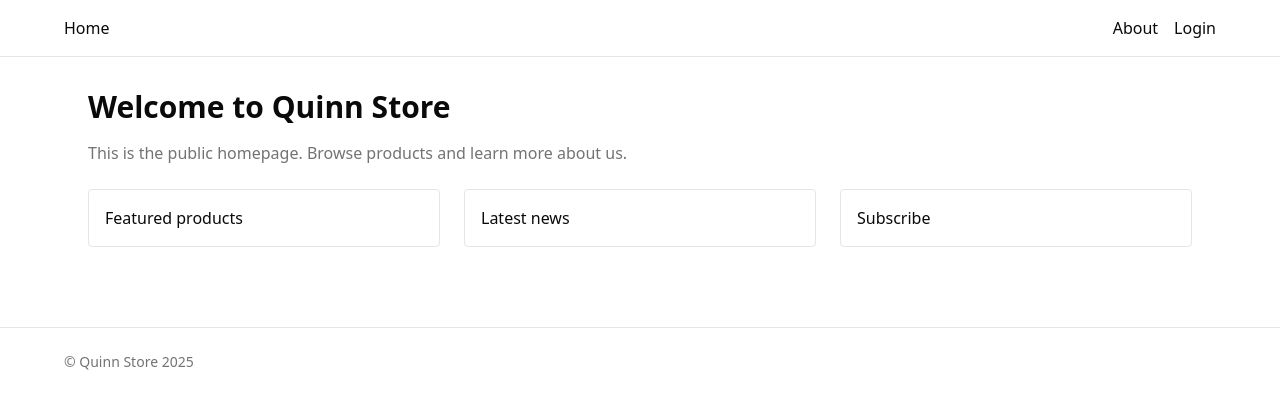
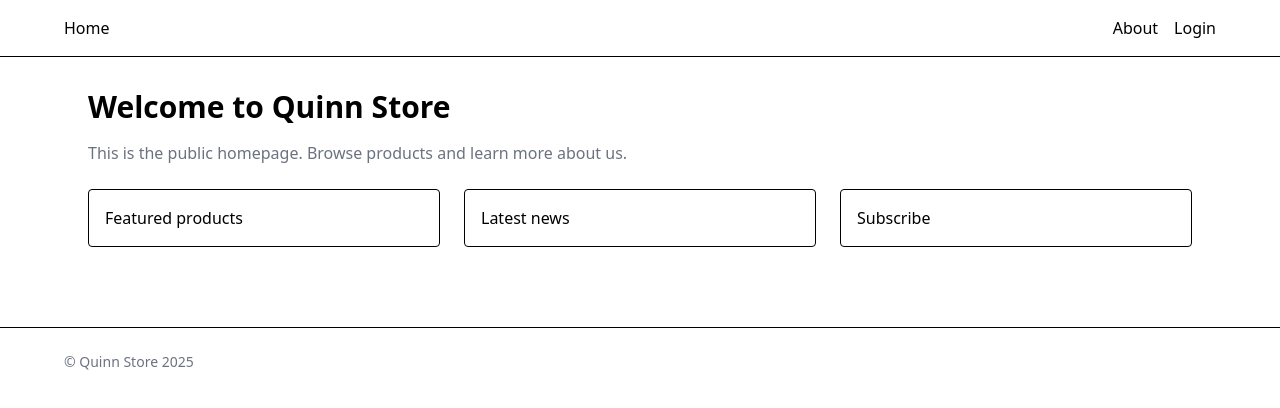
Before and after one commit to nguyenngoc200/clothing-store, a Next.js app: page / in a window 1280 px wide. Shown: the top 408 px of the page. Built offline with nearby package versions, Linux system fonts and the light colour scheme.

Commit message:
[CT-003] improve: globels css file

```diff
--- a/src/app/globals.css
+++ b/src/app/globals.css
@@ -82,18 +82,11 @@
   --color-input: var(--neutral-200);
   --color-ring: var(--primary-500);
 
-  /* Font families (fall back to existing) */
-  --font-body: var(
-    --font-sans,
-    Inter,
-    system-ui,
-    -apple-system,
-    'Segoe UI',
-    Roboto,
-    'Helvetica Neue',
-    Arial
-  );
-  --font-headline: var(--font-headline, 'Space Grotesk', system-ui, sans-serif);
+  /* =====================
+     Font Families
+     ===================== */
+  --font-body: 'Inter', sans-serif;
+  --font-headline: 'Space Grotesk', sans-serif;
 
   /* Container */
   --container-padding: 1.25rem;
@@ -120,119 +113,3 @@
   z-index: 20;
   transition: background-color 200ms ease;
 }
-
-@theme inline {
-  --radius-sm: calc(var(--radius) - 4px);
-  --radius-md: calc(var(--radius) - 2px);
-  --radius-lg: var(--radius);
-  --radius-xl: calc(var(--radius) + 4px);
-  --color-background: var(--background);
-  --color-foreground: var(--foreground);
-  --color-card: var(--card);
-  --color-card-foreground: var(--card-foreground);
-  --color-popover: var(--popover);
-  --color-popover-foreground: var(--popover-foreground);
-  --color-primary: var(--primary);
-  --color-primary-foreground: var(--primary-foreground);
-  --color-secondary: var(--secondary);
-  --color-secondary-foreground: var(--secondary-foreground);
-  --color-muted: var(--muted);
-  --color-muted-foreground: var(--muted-foreground);
-  --color-accent: var(--accent);
-  --color-accent-foreground: var(--accent-foreground);
-  --color-destructive: var(--destructive);
-  --color-border: var(--border);
-  --color-input: var(--input);
-  --color-ring: var(--ring);
-  --color-chart-1: var(--chart-1);
-  --color-chart-2: var(--chart-2);
-  --color-chart-3: var(--chart-3);
-  --color-chart-4: var(--chart-4);
-  --color-chart-5: var(--chart-5);
-  --color-sidebar: var(--sidebar);
-  --color-sidebar-foreground: var(--sidebar-foreground);
-  --color-sidebar-primary: var(--sidebar-primary);
-  --color-sidebar-primary-foreground: var(--sidebar-primary-foreground);
-  --color-sidebar-accent: var(--sidebar-accent);
-  --color-sidebar-accent-foreground: var(--sidebar-accent-foreground);
-  --color-sidebar-border: var(--sidebar-border);
-  --color-sidebar-ring: var(--sidebar-ring);
-}
-
-:root {
-  --radius: 0.625rem;
-  --background: oklch(1 0 0);
-  --foreground: oklch(0.145 0 0);
-  --card: oklch(1 0 0);
-  --card-foreground: oklch(0.145 0 0);
-  --popover: oklch(1 0 0);
-  --popover-foreground: oklch(0.145 0 0);
-  --primary: oklch(0.205 0 0);
-  --primary-foreground: oklch(0.985 0 0);
-  --secondary: oklch(0.97 0 0);
-  --secondary-foreground: oklch(0.205 0 0);
-  --muted: oklch(0.97 0 0);
-  --muted-foreground: oklch(0.556 0 0);
-  --accent: oklch(0.97 0 0);
-  --accent-foreground: oklch(0.205 0 0);
-  --destructive: oklch(0.577 0.245 27.325);
-  --border: oklch(0.922 0 0);
-  --input: oklch(0.922 0 0);
-  --ring: oklch(0.708 0 0);
-  --chart-1: oklch(0.646 0.222 41.116);
-  --chart-2: oklch(0.6 0.118 184.704);
-  --chart-3: oklch(0.398 0.07 227.392);
-  --chart-4: oklch(0.828 0.189 84.429);
-  --chart-5: oklch(0.769 0.188 70.08);
-  --sidebar: hsl(0 0% 98%);
-  --sidebar-foreground: hsl(240 5.3% 26.1%);
-  --sidebar-primary: hsl(240 5.9% 10%);
-  --sidebar-primary-foreground: hsl(0 0% 98%);
-  --sidebar-accent: hsl(240 4.8% 95.9%);
-  --sidebar-accent-foreground: hsl(240 5.9% 10%);
-  --sidebar-border: hsl(220 13% 91%);
-  --sidebar-ring: hsl(217.2 91.2% 59.8%);
-}
-
-.dark {
-  --background: oklch(0.145 0 0);
-  --foreground: oklch(0.985 0 0);
-  --card: oklch(0.205 0 0);
-  --card-foreground: oklch(0.985 0 0);
-  --popover: oklch(0.205 0 0);
-  --popover-foreground: oklch(0.985 0 0);
-  --primary: oklch(0.922 0 0);
-  --primary-foreground: oklch(0.205 0 0);
-  --secondary: oklch(0.269 0 0);
-  --secondary-foreground: oklch(0.985 0 0);
-  --muted: oklch(0.269 0 0);
-  --muted-foreground: oklch(0.708 0 0);
-  --accent: oklch(0.269 0 0);
-  --accent-foreground: oklch(0.985 0 0);
-  --destructive: oklch(0.704 0.191 22.216);
-  --border: oklch(1 0 0 / 10%);
-  --input: oklch(1 0 0 / 15%);
-  --ring: oklch(0.556 0 0);
-  --chart-1: oklch(0.488 0.243 264.376);
-  --chart-2: oklch(0.696 0.17 162.48);
-  --chart-3: oklch(0.769 0.188 70.08);
-  --chart-4: oklch(0.627 0.265 303.9);
-  --chart-5: oklch(0.645 0.246 16.439);
-  --sidebar: hsl(240 5.9% 10%);
-  --sidebar-foreground: hsl(240 4.8% 95.9%);
-  --sidebar-primary: hsl(224.3 76.3% 48%);
-  --sidebar-primary-foreground: hsl(0 0% 100%);
-  --sidebar-accent: hsl(240 3.7% 15.9%);
-  --sidebar-accent-foreground: hsl(240 4.8% 95.9%);
-  --sidebar-border: hsl(240 3.7% 15.9%);
-  --sidebar-ring: hsl(217.2 91.2% 59.8%);
-}
-
-@layer base {
-  * {
-    @apply border-border outline-ring/50;
-  }
-  body {
-    @apply bg-background text-foreground;
-  }
-}
```
